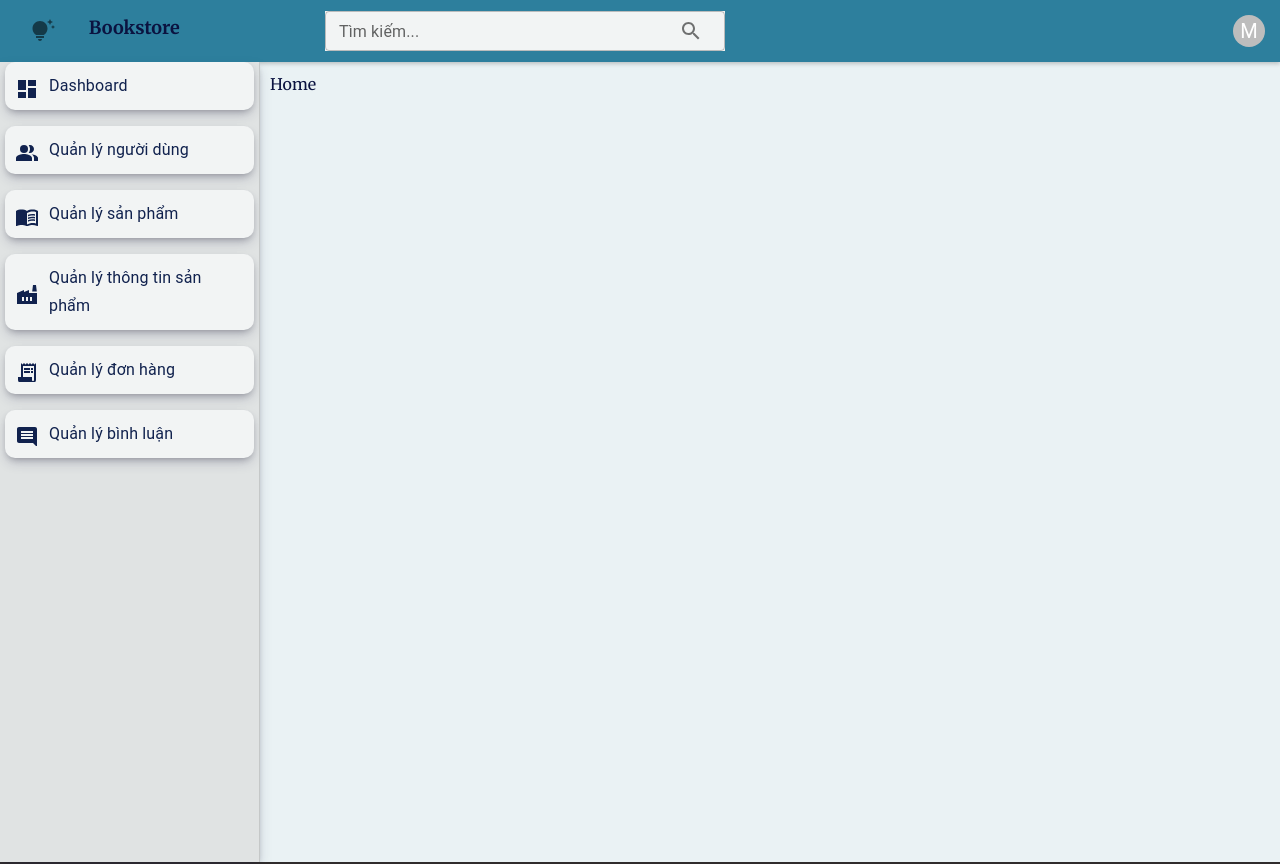
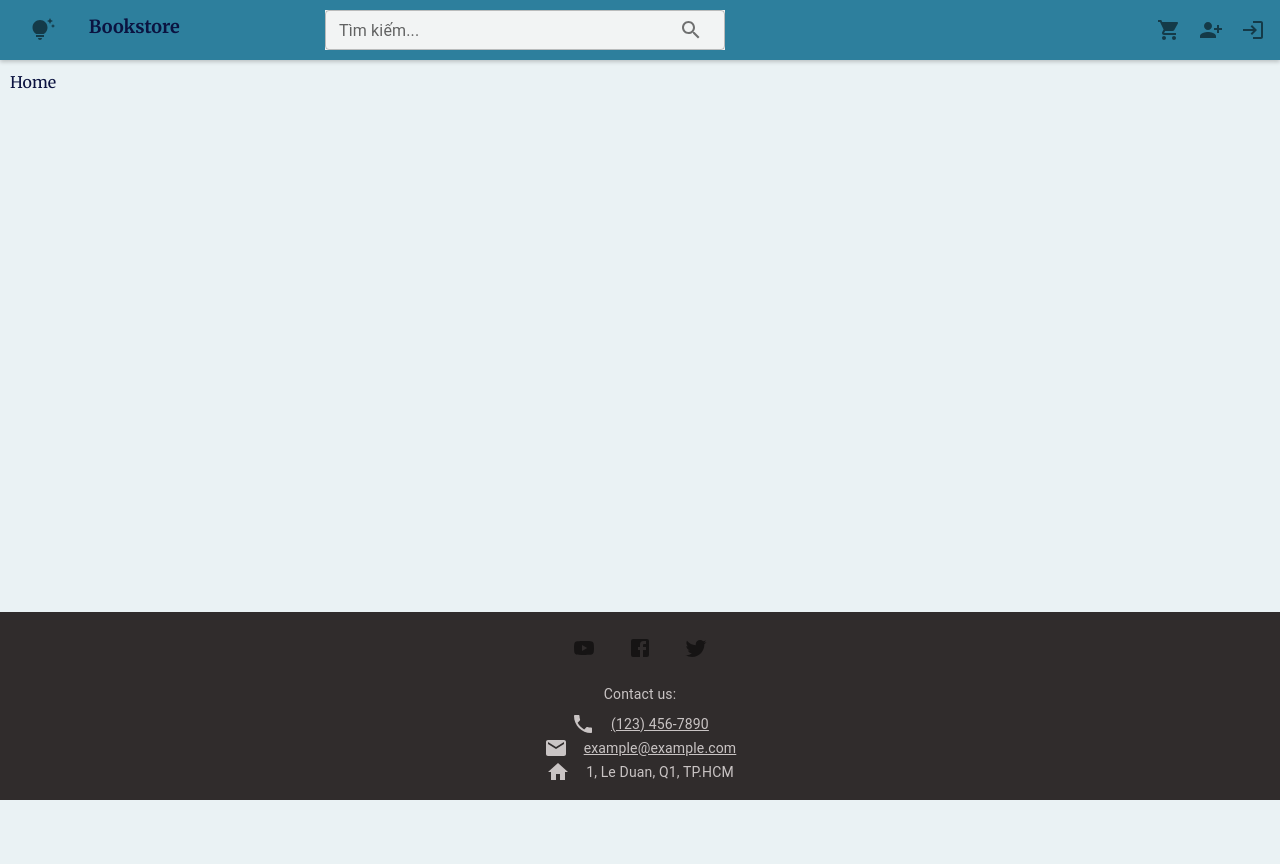
Before and after one commit to tungnguyen0304/BookStore, a React (Create React App) app: page / in a window 1280 px wide. Shown: the top 864 px of the page. After the commit the page ends 800 px from the top, so only its background shows below. Built offline with nearby package versions, Linux system fonts and the light colour scheme.

Commit message:
Display header based on user role

```diff
--- a/package.json
+++ b/package.json
@@ -17,6 +17,7 @@
     "axios": "^1.3.4",
     "date-fns": "^2.0.0-beta.5",
     "dayjs": "^1.11.7",
+    "js-cookie": "^3.0.1",
     "react": "^18.2.0",
     "react-dom": "^18.2.0",
     "react-router-dom": "^6.9.0",
--- a/src/App.js
+++ b/src/App.js
@@ -2,8 +2,10 @@ import Webpages from './webpages';
 import ScrollTopButton from './webpages/ScrollTopButton';
 import { GuestHeader, UserHeader, AdminHeader } from './webpages/Header';
 import Footer from './webpages/Footer';
-import { useState } from 'react';
+import { useState, useEffect } from 'react';
 import Sidebar from './webpages/Sidebar';
+import Cookies from 'js-cookie';
+
 
 const container = {
     display: "flex",
@@ -22,15 +24,30 @@ const content = {
 
 export default function App() {
     const [showSideBar, setShowSideBar] = useState()
+    const [role, setUserType] = useState(Cookies.get('role') || '');
+    // Cookies.set('role', '')
+
+    useEffect(() => {
+      const userTypeFromCookie = Cookies.get('role');
+      setUserType(userTypeFromCookie || '');
+    }, []);
+
+    const headers = {
+        '0': <UserHeader />,
+        '1': <AdminHeader showSideBar={showSideBar} setShowSideBar={setShowSideBar}/>
+    };
+
+    const Header = headers[role] || <GuestHeader />;
 
     return (
         <div style={{display: 'flex', flexDirection: 'column', minHeight: '100vh'}}>
-            <AdminHeader showSideBar={showSideBar} setShowSideBar={setShowSideBar}/>
-            {/* <GuestHeader/> */}
+            {Header}
             <div style={container}>
-                <div style={sticky}>
-                    <Sidebar showSideBar={showSideBar} setShowSideBar={setShowSideBar}/>
-                </div>
+                {role === '1' && (
+                    <div style={sticky}>
+                        <Sidebar showSideBar={showSideBar} setShowSideBar={setShowSideBar}/>
+                    </div>
+                )}
                 <div style={content}>
                     <Webpages />
                     <ScrollTopButton />
```
